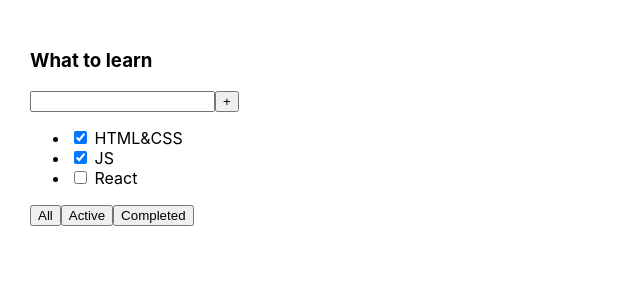
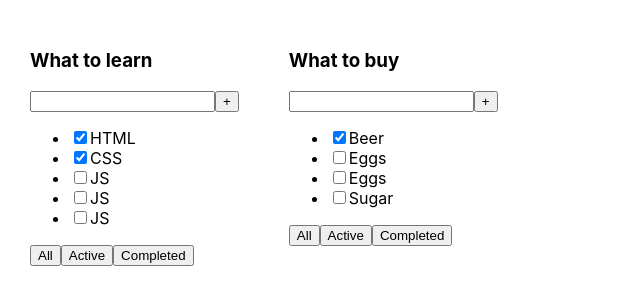
Before and after one commit to dmitrievich-an/todolist-lessons, a React (Create React App) app: page / in a window 1280 px wide. Shown: the top 304 px of the page, without its empty margins (0-640 px from the left). Built offline with nearby package versions, Linux system fonts and the light colour scheme.

Commit message:
finished the 1st lesson

```diff
--- a/src/App.tsx
+++ b/src/App.tsx
@@ -1,26 +1,27 @@
 import React from 'react';
 import './App.css';
+import TodoList, {TaskType} from "./TodoList";
 
 function App() {
+  const todoListTitle_1: string = "What to learn"
+  const todoListTitle_2: string = "What to buy"
+  const tasks_1: Array<TaskType> = [
+    {id: 1, title: "HTML", isDone: true},
+    {id: 2, title: "CSS", isDone: true},
+    {id: 3, title: "JS", isDone: false},
+    {id: 3, title: "JS", isDone: false},
+    {id: 3, title: "JS", isDone: false},
+  ]
+  const tasks_2: Array<TaskType> = [
+    {id: 1, title: "Beer", isDone: true},
+    {id: 2, title: "Eggs", isDone: false},
+    {id: 2, title: "Eggs", isDone: false},
+    {id: 3, title: "Sugar", isDone: false},
+  ]
   return (
     <div className="App">
-      <div>
-        <h3>What to learn</h3>
-        <div>
-          <input/>
-          <button>+</button>
-        </div>
-        <ul>
-          <li><input type="checkbox" checked={true}/> <span>HTML&CSS</span></li>
-          <li><input type="checkbox" checked={true}/> <span>JS</span></li>
-          <li><input type="checkbox" checked={false}/> <span>React</span></li>
-        </ul>
-        <div>
-          <button>All</button>
-          <button>Active</button>
-          <button>Completed</button>
-        </div>
-      </div>
+      <TodoList title={todoListTitle_1} tasks={tasks_1}/>
+      <TodoList title={todoListTitle_2} tasks={tasks_2}/>
     </div>
   );
 }
--- /dev/null
+++ b/src/TodoList.tsx
@@ -0,0 +1,46 @@
+import React from 'react';
+
+type TodoListPropsType = {
+  title: string
+  tasks: Array<TaskType>
+}
+
+export type TaskType = {
+  id: number
+  title: string
+  isDone: boolean
+}
+
+const TodoList = (props: TodoListPropsType) => {
+
+  let tasksList = props.tasks.length
+  ? props.tasks.map((task: TaskType) => {
+      return (
+        <li>
+          <input type="checkbox" checked={task.isDone}/>
+          <span>{task.title}</span>
+        </li>
+      )
+    })
+  : <span>Your tasks list is empty</span>
+
+  return (
+    <div>
+      <h3>{props.title}</h3>
+      <div>
+        <input/>
+        <button>+</button>
+      </div>
+      <ul>
+        {tasksList}
+      </ul>
+      <div>
+        <button>All</button>
+        <button>Active</button>
+        <button>Completed</button>
+      </div>
+    </div>
+  );
+};
+
+export default TodoList;
```
